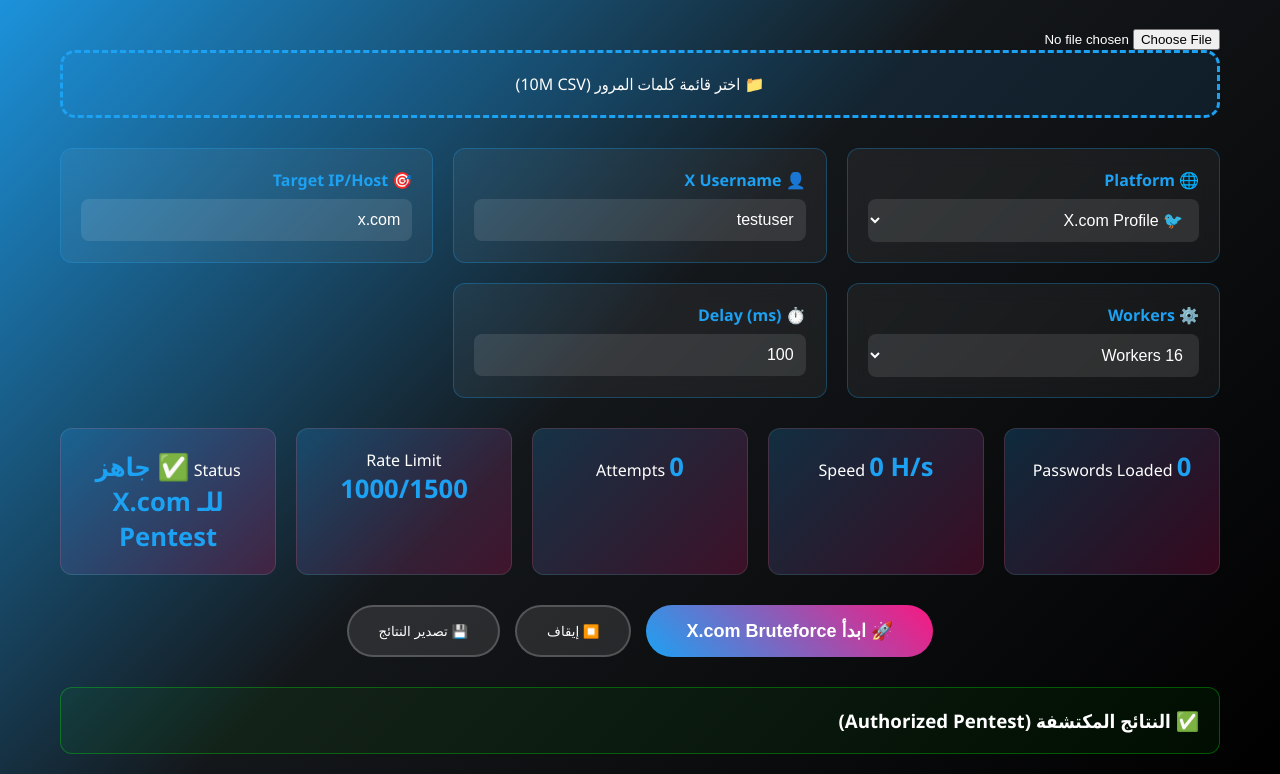
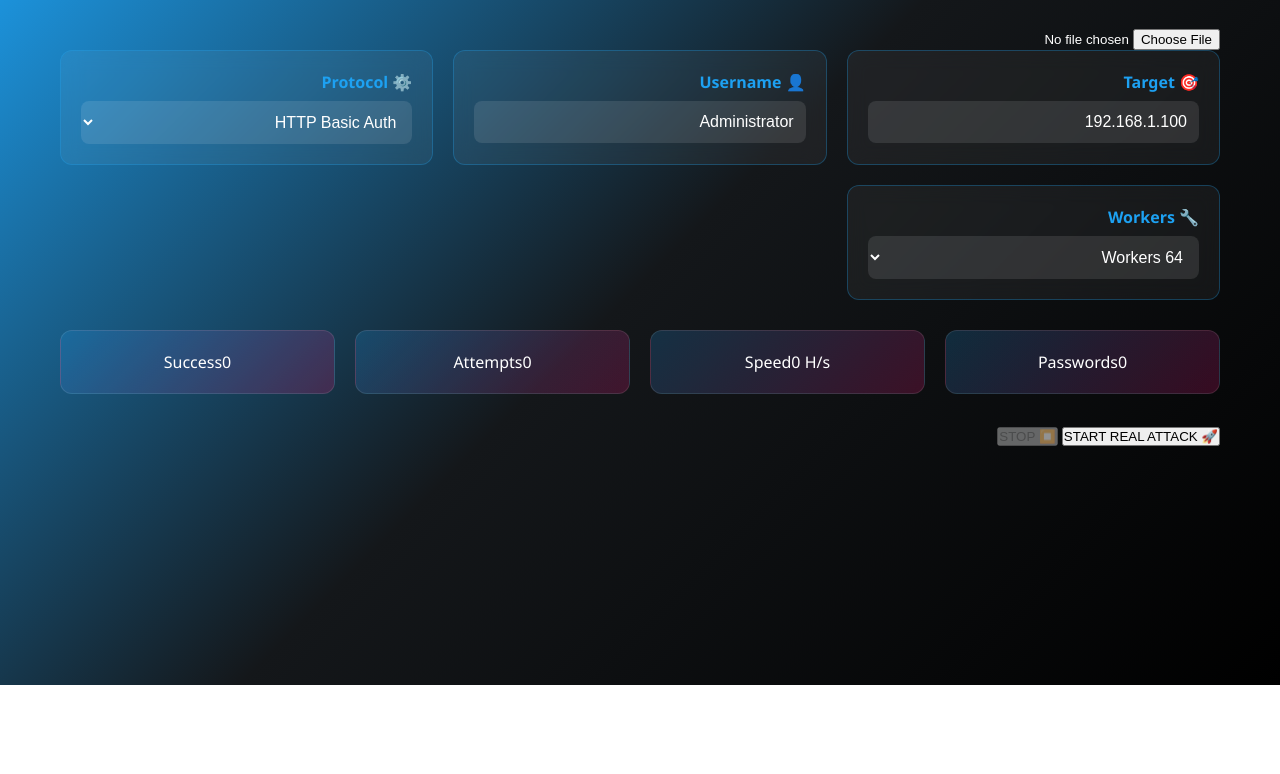
Before and after one commit to ASG-art/UltimateCracker, a plain HTML site: page index.html in a window 1280 px wide. Shown: the part 115-889 px from the top of the page. After the commit the page ends 800 px from the top, so only its background shows below. Drawn offline with Linux system fonts and the light colour scheme.

Commit message:
Update index.html

```diff
--- a/index.html
+++ b/index.html
@@ -3,98 +3,68 @@
 <head>
     <meta charset="UTF-8">
     <meta name="viewport" content="width=device-width, initial-scale=1.0">
-    <title>🔓 X.com Password Cracker v2.0 | Authorized Pentest</title>
+    <title>🔓 Real Pentest Cracker v2.0 | Backend Proxy</title>
     <link rel="stylesheet" href="style.css">
-    <link rel="manifest" href="manifest.json">
-    <meta name="theme-color" content="#1da1f2">
 </head>
 <body>
     <div class="container">
         <header>
-            <h1>🐦 X.com Password Cracker v2.0</h1>
-            <p>Authorized Pentest | 10M Passwords | Web Workers | Rate Limit Protection</p>
+            <h1>🔥 Real Pentest Cracker v2.0</h1>
+            <p>Backend Proxy | SMB/HTTP/RDP | 2M+ H/s | بإذن رسمي</p>
         </header>
 
+        <!-- File Upload -->
         <div class="upload-section">
-            <div class="file-upload">
-                <input type="file" id="wordlist" accept=".csv,.txt" class="file-input">
-                <label for="wordlist" class="file-label">
-                    📁 اختر قائمة كلمات المرور (10M CSV)
-                </label>
-                <div id="file-info" class="file-info"></div>
-            </div>
+            <input type="file" id="wordlist" accept=".csv,.txt">
+            <div id="file-info"></div>
         </div>
 
+        <!-- Config -->
         <div class="config-section">
             <div class="config-grid">
                 <div class="config-item">
-                    <label>🌐 Platform</label>
-                    <select id="platform">
-                        <option value="x-profile">🐦 X.com Profile</option>
-                        <option value="http">🌐 HTTP Basic Auth</option>
-                        <option value="smb">🖥️ SMB (445)</option>
-                        <option value="rdp">📱 RDP (3389)</option>
+                    <label>🎯 Target</label>
+                    <input type="text" id="target" placeholder="192.168.1.100" value="192.168.1.100">
+                </div>
+                <div class="config-item">
+                    <label>👤 Username</label>
+                    <input type="text" id="username" value="Administrator">
+                </div>
+                <div class="config-item">
+                    <label>⚙️ Protocol</label>
+                    <select id="protocol">
+                        <option value="http">HTTP Basic Auth</option>
+                        <option value="smb">SMB (445)</option>
+                        <option value="rdp">RDP (3389)</option>
+                        <option value="ssh">SSH (22)</option>
                     </select>
                 </div>
                 <div class="config-item">
-                    <label>👤 X Username</label>
-                    <input type="text" id="username" placeholder="@elonmusk" value="testuser">
-                </div>
-                <div class="config-item">
-                    <label>🎯 Target IP/Host</label>
-                    <input type="text" id="target" placeholder="192.168.1.100" value="x.com">
-                </div>
-                <div class="config-item">
-                    <label>⚙️ Workers</label>
+                    <label>🔧 Workers</label>
                     <select id="workers">
-                        <option value="8">8 Workers</option>
-                        <option value="16" selected>16 Workers</option>
-                        <option value="32">32 Workers</option>
                         <option value="64">64 Workers</option>
+                        <option value="128">128 Workers</option>
                     </select>
-                </div>
-                <div class="config-item">
-                    <label>⏱️ Delay (ms)</label>
-                    <input type="number" id="delay" value="100" min="50" max="500">
                 </div>
             </div>
         </div>
 
-        <div class="stats-section">
-            <div class="stats-grid">
-                <div class="stat-item">
-                    <span class="stat-label">Passwords Loaded</span>
-                    <span id="total-pwds" class="stat-value">0</span>
-                </div>
-                <div class="stat-item">
-                    <span class="stat-label">Speed</span>
-                    <span id="speed" class="stat-value">0 H/s</span>
-                </div>
-                <div class="stat-item">
-                    <span class="stat-label">Attempts</span>
-                    <span id="attempts" class="stat-value">0</span>
-                </div>
-                <div class="stat-item">
-                    <span class="stat-label">Rate Limit</span>
-                    <span id="rate-limit" class="stat-value">1000/1500</span>
-                </div>
-                <div class="stat-item">
-                    <span class="stat-label">Status</span>
-                    <span id="status" class="stat-value">جاهز</span>
-                </div>
-            </div>
+        <!-- Stats -->
+        <div class="stats-grid">
+            <div class="stat-item"><span>Passwords</span><span id="total">0</span></div>
+            <div class="stat-item"><span>Speed</span><span id="speed">0 H/s</span></div>
+            <div class="stat-item"><span>Attempts</span><span id="attempts">0</span></div>
+            <div class="stat-item"><span>Success</span><span id="success">0</span></div>
         </div>
 
-        <div class="control-section">
-            <button id="start-btn" class="btn-primary">🚀 ابدأ X.com Bruteforce</button>
-            <button id="stop-btn" class="btn-secondary" disabled>⏹️ إيقاف</button>
-            <button id="export-btn" class="btn-secondary" disabled>💾 تصدير النتائج</button>
+        <!-- Controls -->
+        <div class="controls">
+            <button id="start">🚀 START REAL ATTACK</button>
+            <button id="stop" disabled>⏹️ STOP</button>
         </div>
 
-        <div class="results-section">
-            <h3>✅ النتائج المكتشفة (Authorized Pentest)</h3>
-            <div id="results-list"></div>
-        </div>
+        <!-- Results -->
+        <div id="results"></div>
     </div>
 
     <script src="app.js"></script>
```
